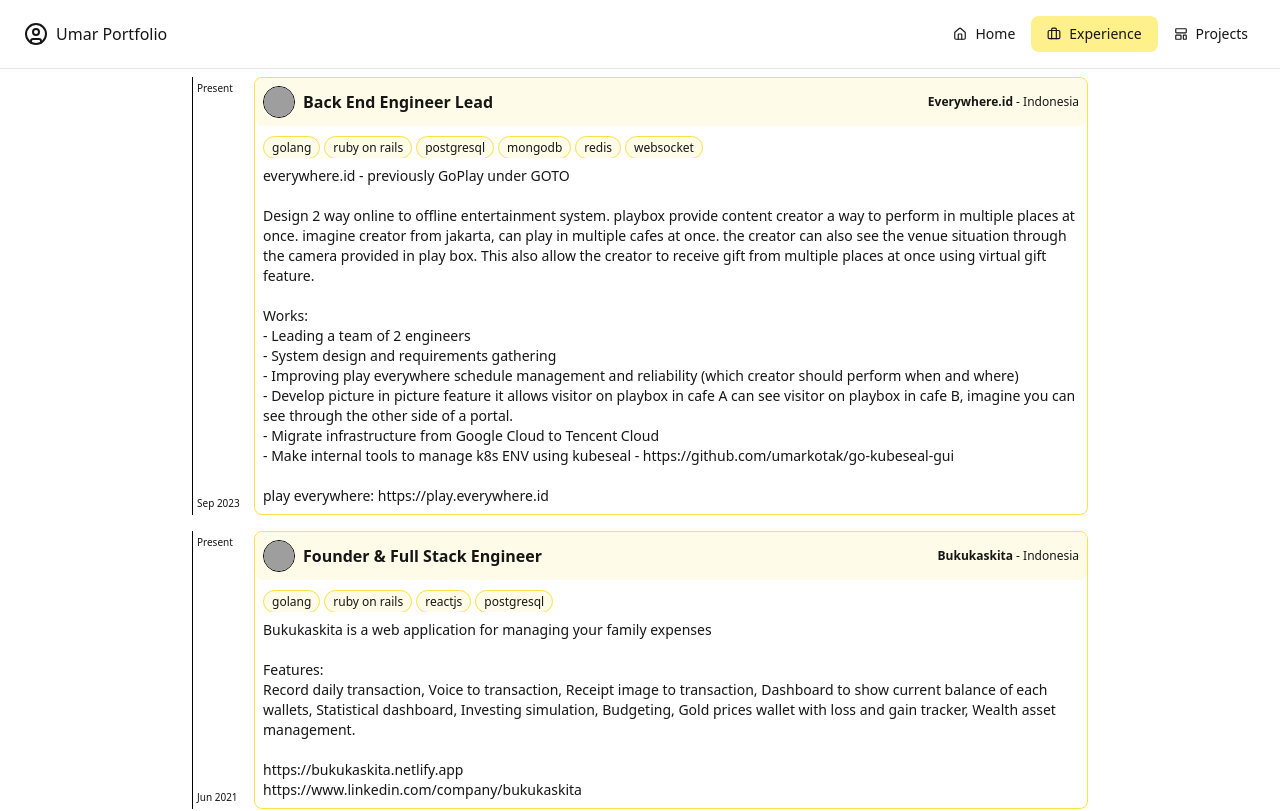
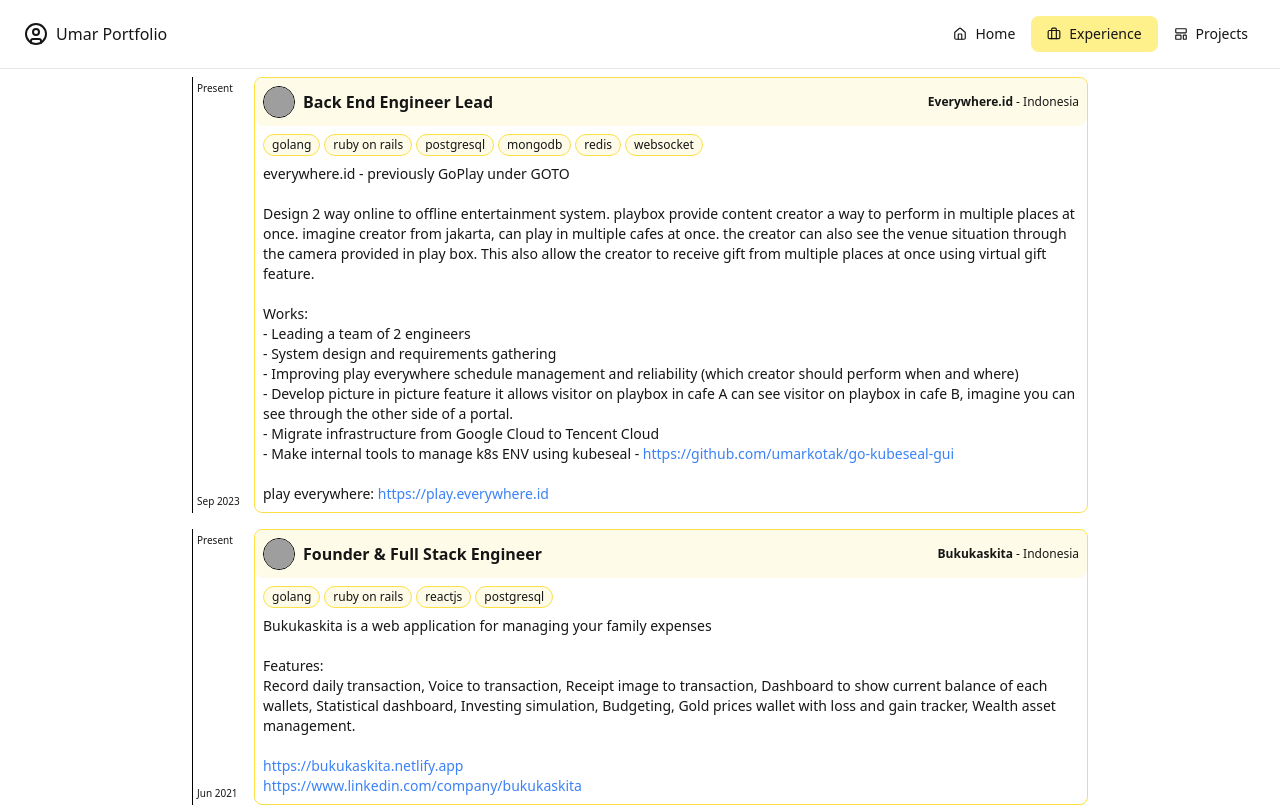
Before and after one commit to umarkotak/umar-portfolio, a Next.js app: page /experience in a window 1280 px wide. Shown: the top 811 px of the page. Built offline with nearby package versions, Linux system fonts and the light colour scheme; grey boxes are pictures that could not be loaded.

Commit message:
color link

```diff
--- a/pages/experience.js
+++ b/pages/experience.js
@@ -4,16 +4,16 @@
 export default function Experience() {
   function genTechStacks(stacks) {
     return (
-      <p className="overflow-auto break-all">
+      <div className="flex flex-wrap gap-1">
         {stacks.map((stack) => (
-          <span
+          <div
             key={stack}
-            className="bg-yellow-50 border border-yellow-300 rounded-full px-2 py-0.5 text-xs flex-none mr-1"
+            className="bg-yellow-50 border border-yellow-300 rounded-full px-2 py-0.5 text-xs flex-none"
           >
             {stack}
-          </span>
+          </div>
         ))}
-      </p>
+      </div>
     )
   }
 
@@ -70,10 +70,10 @@
                     <br/>
                     - Migrate infrastructure from Google Cloud to Tencent Cloud
                     <br/>
-                    - Make internal tools to manage k8s ENV using kubeseal - <a href="https://github.com/umarkotak/go-kubeseal-gui">https://github.com/umarkotak/go-kubeseal-gui</a>
+                    - Make internal tools to manage k8s ENV using kubeseal - <a className='text-blue-500' href="https://github.com/umarkotak/go-kubeseal-gui">https://github.com/umarkotak/go-kubeseal-gui</a>
 
                     <br/><br/>
-                    play everywhere: <a href="https://play.everywhere.id">https://play.everywhere.id</a>
+                    play everywhere: <a className='text-blue-500' href="https://play.everywhere.id">https://play.everywhere.id</a>
                   </p>
                 </div>
               </div>
@@ -119,9 +119,9 @@
                     <br/>
                     Record daily transaction, Voice to transaction, Receipt image to transaction, Dashboard to show current balance of each wallets, Statistical dashboard, Investing simulation, Budgeting, Gold prices wallet with loss and gain tracker, Wealth asset management.
                     <br/><br/>
-                    <a href="https://bukukaskita.netlify.app">https://bukukaskita.netlify.app</a>
+                    <a className='text-blue-500' href="https://bukukaskita.netlify.app">https://bukukaskita.netlify.app</a>
                     <br/>
-                    <a href="https://www.linkedin.com/company/bukukaskita">https://www.linkedin.com/company/bukukaskita</a>
+                    <a className='text-blue-500' href="https://www.linkedin.com/company/bukukaskita">https://www.linkedin.com/company/bukukaskita</a>
                   </p>
                 </div>
               </div>
@@ -481,7 +481,6 @@
                     <br/>
                     - Building caching location service using go
                   </p>
-
                 </div>
               </div>
             </div>
--- a/pages/faq.js
+++ b/pages/faq.js
@@ -28,7 +28,7 @@
                 </Link>
               </li>
               <li>
-                - Cover letter May 2024 pdf:
+                - Cover letter May 2024 pdf - influx:
                 <Link
                   className="text-blue-600"
                   href="/docs_data/cover_letter-2024_may.pdf"
```
